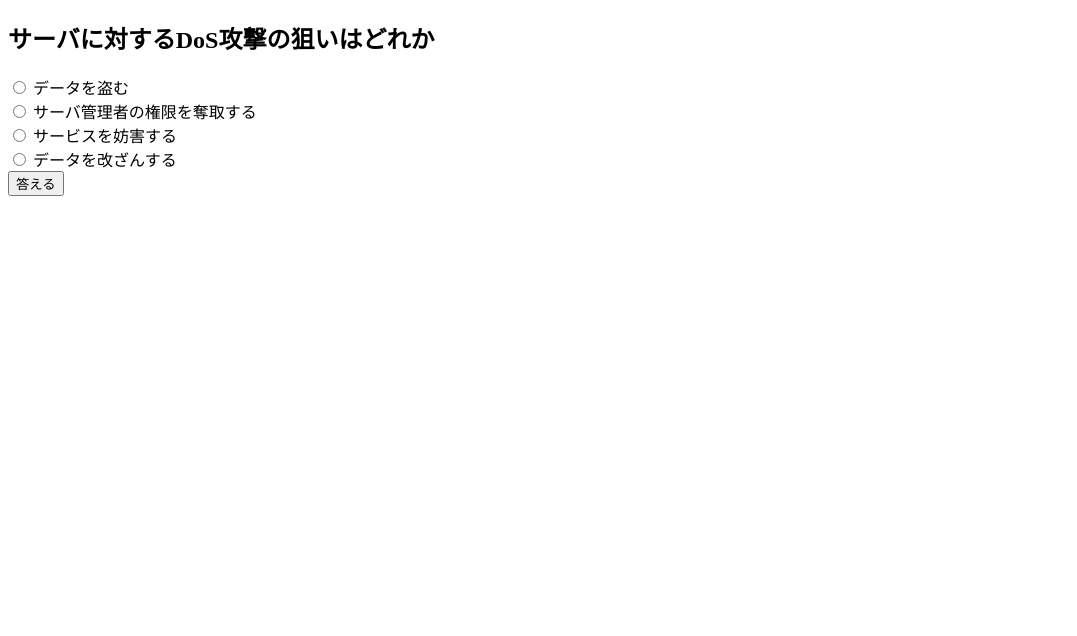
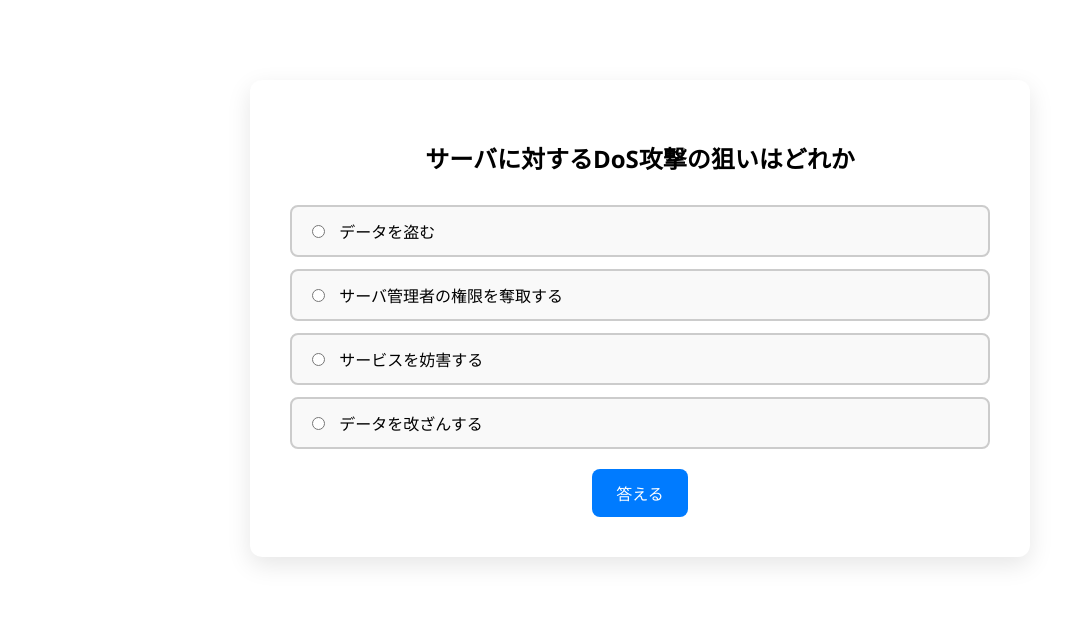
Before and after one commit to tdc202211/P_C, a Flask app: page /quiz in a window 1280 px wide. Shown: the top 636 px of the page, without its empty margins (0-1077 px from the left). Run offline with Flask 3, Linux system fonts and the light colour scheme; data comes from the database, SQL or seed files in the repository; both versions use the stored data as it was after the commit.

Commit message:
css変更，動画ループなし

```diff
--- a/app.py
+++ b/app.py
@@ -79,17 +79,22 @@ def quiz():
             session["score"] += 1
         session["last_result"] = result
         session["last_description"] = description
+        session["is_correct"] = (selected == correct)
         session["show_description"] = True
         session.modified = True
-        return redirect("/")
+        return redirect("/quiz")
 
     # 解説ページ
     if show_description:
+        qid = ids[current]
+        question = get_question_by_id(qid)
         return render_template("description.html",
                                result=session["last_result"],
                                description=session["last_description"],
                                current=current + 1,
-                               total=len(ids))
+                               total=len(ids),
+                               is_correct=session.get("is_correct"),
+                               correct=question["answer"])
 
     # クイズ出題ページ
     qid = ids[current]
@@ -103,7 +108,7 @@ def next_question():
     session["current"] += 1
     session["show_description"] = False
     session.modified = True
-    return redirect("/")
+    return redirect("/quiz")
 
 if __name__ == "__main__":
     app.run(debug=True)
--- a/static/style.css
+++ b/static/style.css
@@ -1,8 +1,17 @@
-.opening {
+/* ===== 全体設定 ===== */
+body, html {
     margin: 0;
     padding: 0;
+    font-family: 'Segoe UI', sans-serif;
+  }
+
+  /* ===== トップページ動画関連 ===== */
+  .opening {
     overflow: hidden;
     background: black;
+    height: 100vh;
+    width: 100vw;
+    position: relative;
   }
 
   .intro-video {
@@ -15,20 +24,186 @@
     z-index: 0;
   }
 
-  .start-button-container {
+  .overlay {
     position: absolute;
-    bottom: 20%;
+    top: 50%;
     left: 50%;
     transform: translate(-50%, -50%);
+    color: white;
+    text-align: center;
     z-index: 1;
+    animation: fadeIn 2s ease-in-out;
   }
 
-  .start-button {
-    background-color: rgba(255, 255, 255, 0.8);
-    padding: 15px 30px;
+  @keyframes fadeIn {
+    from {
+      opacity: 0;
+      transform: translate(-50%, -60%);
+    }
+    to {
+      opacity: 1;
+      transform: translate(-50%, -50%);
+    }
+  }
+
+  .main-title {
+    font-size: 3em;
+    font-weight: bold;
+    margin-bottom: 0.5em;
+    text-shadow: 2px 2px 8px #000;
+  }
+
+  .subtitle {
     font-size: 1.5em;
-    border-radius: 10px;
+    color: #ddd;
+    text-shadow: 1px 1px 5px #000;
+  }
+
+  /* ===== 共通コンテナ（全ページの枠）===== */
+  .container,
+  .quiz-container,
+  .description-container,
+  .name-container,
+  .result-container {
+    max-width: 700px;
+    margin: 80px auto;
+    padding: 40px;
+    background: #fff;
+    border-radius: 12px;
+    box-shadow: 0 8px 25px rgba(0, 0, 0, 0.1);
+    text-align: center;
+  }
+
+  /* ===== クイズ画面 ===== */
+  .quiz-question {
+    font-size: 1.5em;
+    font-weight: bold;
+    margin-bottom: 30px;
+  }
+
+  .quiz-options {
+    display: flex;
+    flex-direction: column;
+    gap: 12px;
+    text-align: left;
+  }
+
+  .quiz-option {
+    padding: 12px 15px;
+    border: 2px solid #ccc;
+    border-radius: 8px;
+    background: #f9f9f9;
+    transition: all 0.2s;
+    cursor: pointer;
+  }
+
+  .quiz-option:hover {
+    background-color: #e6f0ff;
+    border-color: #3399ff;
+  }
+
+  .quiz-option input[type="radio"] {
+    margin-right: 10px;
+  }
+
+  /* ===== 入力欄 ===== */
+  input[type="text"] {
+    padding: 8px;
+    margin-left: 10px;
+    font-size: 1em;
+    width: 50%;
+    border-radius: 6px;
+    border: 1px solid #ccc;
+  }
+
+  /* ===== ボタン共通スタイル ===== */
+  button,
+  .submit-button,
+  .next-button {
+    margin-top: 20px;
+    padding: 12px 24px;
+    font-size: 1em;
+    background-color: #007bff;
+    color: white;
+    border: none;
+    border-radius: 8px;
+    cursor: pointer;
+    transition: background-color 0.2s;
+  }
+
+  button:hover,
+  .submit-button:hover,
+  .next-button:hover {
+    background-color: #0056b3;
+  }
+
+  /* ===== 解説ページ（〇×エフェクト） ===== */
+  .effect {
+    font-size: 80px;
+    font-weight: bold;
+    margin-bottom: 20px;
+    animation: pop 0.8s ease-out;
+  }
+
+  .correct {
+    color: #28a745;
+  }
+
+  .wrong {
+    color: #dc3545;
+  }
+
+  @keyframes pop {
+    0% { transform: scale(0); opacity: 0; }
+    60% { transform: scale(1.3); opacity: 1; }
+    100% { transform: scale(1); }
+  }
+
+  .description-text {
+    font-size: 1.1em;
+    margin-bottom: 20px;
+  }
+
+  .count {
+    margin: 10px 0 20px 0;
+    color: #555;
+  }
+
+  /* ===== 結果画面・ランキング ===== */
+  .result-container h2,
+  .name-container h2 {
+    font-size: 1.8em;
+    margin-bottom: 15px;
+  }
+
+  .result-container h3 {
+    margin-top: 30px;
+    font-size: 1.2em;
+  }
+
+  .score-text {
+    font-size: 1.2em;
+    margin-bottom: 25px;
+  }
+
+  ol {
+    padding-left: 1.2em;
+    text-align: left;
+    margin: 15px auto;
+    max-width: 300px;
+  }
+
+  /* ===== 「最初からやり直す」リンク ===== */
+  a.restart-link {
+    display: inline-block;
+    margin-top: 20px;
+    font-size: 1em;
+    color: #6f42c1;
     text-decoration: none;
-    color: #333;
     font-weight: bold;
+    transition: color 0.2s;
   }
+
+  a.restart-link:hover {
+    color: #4a2c91;
+  }
--- a/templates/quiz.html
+++ b/templates/quiz.html
@@ -1,13 +1,25 @@
-<!doctype html>
-<html>
-<head><title>漢字クイズ</title></head>
+<!DOCTYPE html>
+<html lang="ja">
+<head>
+  <meta charset="UTF-8">
+  <title>漢字クイズ</title>
+  <link rel="stylesheet" href="{{ url_for('static', filename='style.css') }}">
+</head>
 <body>
-  <h2>{{ question }}</h2>
-  <form method="post">
-    {% for option in options %}
-      <label><input type="radio" name="choice" value="{{ option }}" required> {{ option }}</label><br>
-    {% endfor %}
-    <button type="submit">答える</button>
-  </form>
+  <div class="quiz-container">
+    <h2 class="quiz-question">{{ question }}</h2>
+
+    <form method="post">
+      <div class="quiz-options">
+        {% for option in options %}
+          <label class="quiz-option">
+            <input type="radio" name="choice" value="{{ option }}" required>
+            {{ option }}
+          </label>
+        {% endfor %}
+      </div>
+      <button type="submit" class="submit-button">答える</button>
+    </form>
+  </div>
 </body>
 </html>
```
Also changed, not shown: templates/description.html (+22 -8 lines), templates/name_input.html (+18 -8 lines), templates/result.html (+9 -3 lines), templates/top.html (+2 -7 lines), quiz.db.
